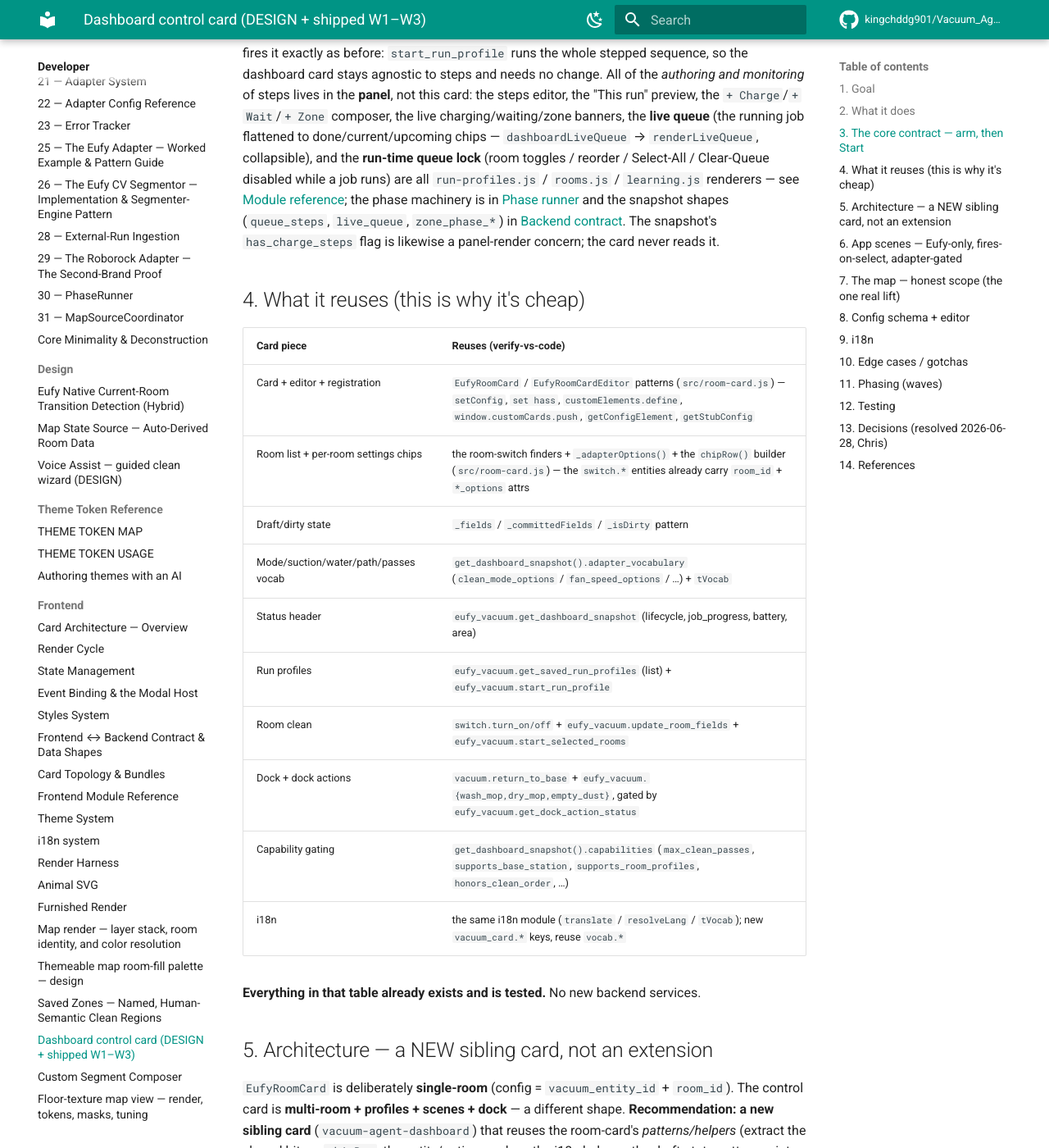
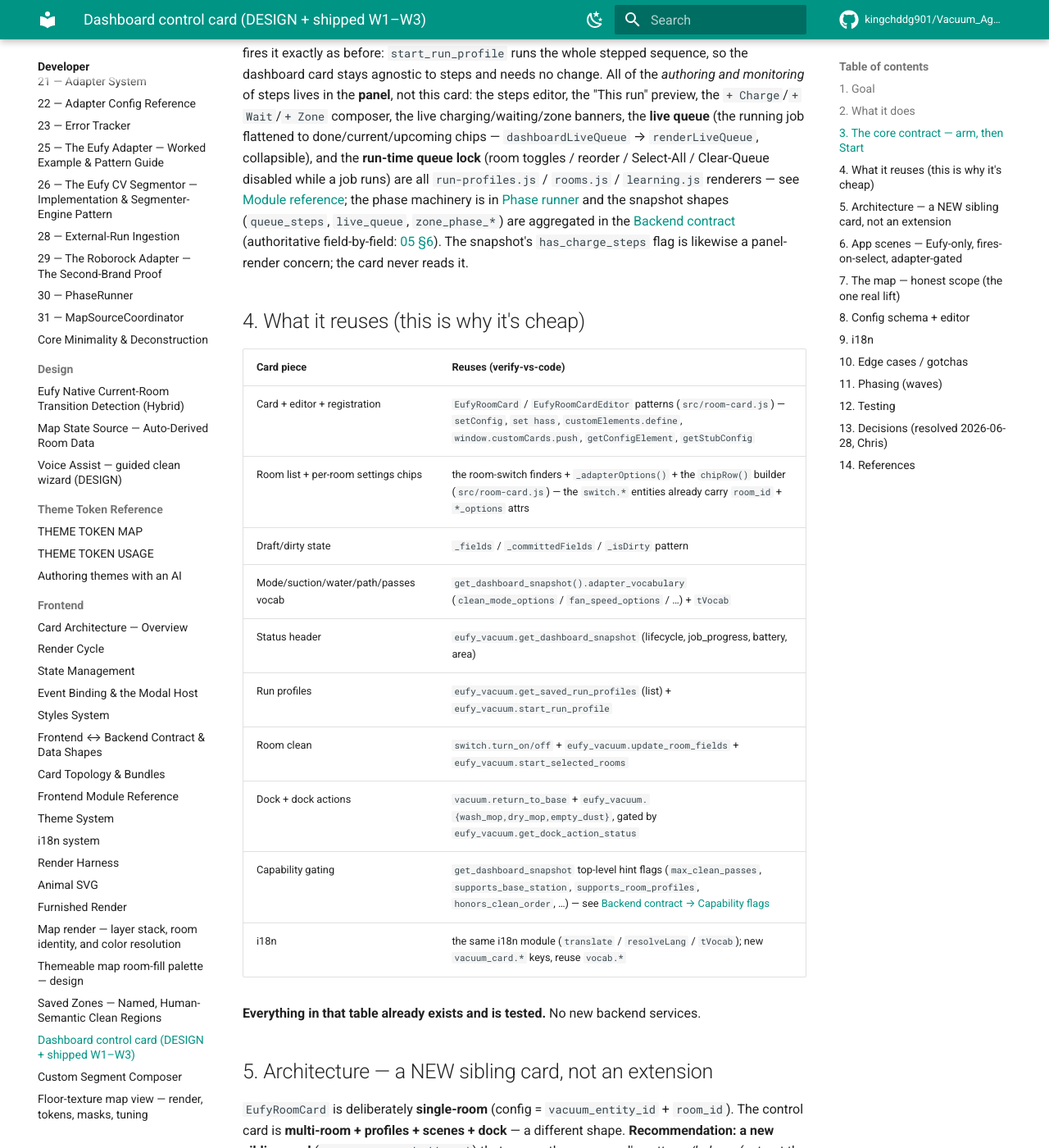
Before and after one commit to kingchddg901/Vacuum_Agent, an MkDocs documentation site: the page built from docs/dev/frontend/dashboard-card.md, in a window 1280 px wide and 1400 px high, scrolled down 2550 px. Shown: the whole window at 82% size. Built offline with MkDocs 1.6.1 and Material for MkDocs 9.7.7, drawn with Linux system fonts in a browser that asks for light colours; comment, search, counter and statistics services are not loaded.

Commit message:
docs(frontend): de-leak the implementation docs (authority rule)
Swept the implementation docs for wire shapes they redefine (they should consume the
contract, not re-own it). The set was already well-structured — impl docs describe HOW
the card consumes; the contract owns WHAT the wire is. Two real fixes:

- dashboard-card.md: broke the circular back-pointer scout C found — the snapshot shapes
  (queue_steps/live_queue/zone_phase_*) now point to the Backend contract's aggregation
  AND name 05 §6 as the authoritative field-by-field, so the reference chain terminates.
  Also fixed a get_dashboard_snapshot().capabilities nesting that doesn't exist (the hint
  flags are top-level) -> points to the contract's Capability flags section.
- theme-system.md: its (accurate) theme-sensor attribute table now cross-refs the contract
  as the client-facing transport definition, so it's clearly not the sole/authoritative home.

saved-zones.md / map-render-layers.md etc. reference services + defer render-data shapes to
the backend map source appropriately — no redefinition, no changes needed.

mkdocs --strict green.

Co-Authored-By: Claude Opus 4.8 (1M context) <noreply@anthropic.com>

```diff
--- a/docs/dev/frontend/dashboard-card.md
+++ b/docs/dev/frontend/dashboard-card.md
@@ -110,7 +110,7 @@ lives in the **panel**, not this card: the steps editor, the "This run" preview,
 `run-profiles.js` / `rooms.js` / `learning.js` renderers — see
 [Module reference](module-reference.md); the phase machinery is in
 [Phase runner](../30-phase-runner.md) and the snapshot shapes (`queue_steps`,
-`live_queue`, `zone_phase_*`) in [Backend contract](backend-contract-and-data-shapes.md).
+`live_queue`, `zone_phase_*`) are aggregated in the [Backend contract](backend-contract-and-data-shapes.md#ha-services) (authoritative field-by-field: [05 §6](../05-core-manager.md#6-direct-responsibilities)).
 The snapshot's `has_charge_steps` flag is likewise a panel-render concern; the card
 never reads it.
 
@@ -126,7 +126,7 @@ never reads it.
 | Run profiles | `eufy_vacuum.get_saved_run_profiles` (list) + `eufy_vacuum.start_run_profile` |
 | Room clean | `switch.turn_on/off` + `eufy_vacuum.update_room_fields` + `eufy_vacuum.start_selected_rooms` |
 | Dock + dock actions | `vacuum.return_to_base` + `eufy_vacuum.{wash_mop,dry_mop,empty_dust}`, gated by `eufy_vacuum.get_dock_action_status` |
-| Capability gating | `get_dashboard_snapshot().capabilities` (`max_clean_passes`, `supports_base_station`, `supports_room_profiles`, `honors_clean_order`, …) |
+| Capability gating | `get_dashboard_snapshot` top-level hint flags (`max_clean_passes`, `supports_base_station`, `supports_room_profiles`, `honors_clean_order`, …) — see [Backend contract → Capability flags](backend-contract-and-data-shapes.md#capability-flags--behavior) |
 | i18n | the same i18n module (`translate` / `resolveLang` / `tVocab`); new `vacuum_card.*` keys, reuse `vocab.*` |
 
 **Everything in that table already exists and is tested.** No new backend services.
```
Also changed, not shown: docs/dev/frontend/theme-system.md (+2 -0 lines).
